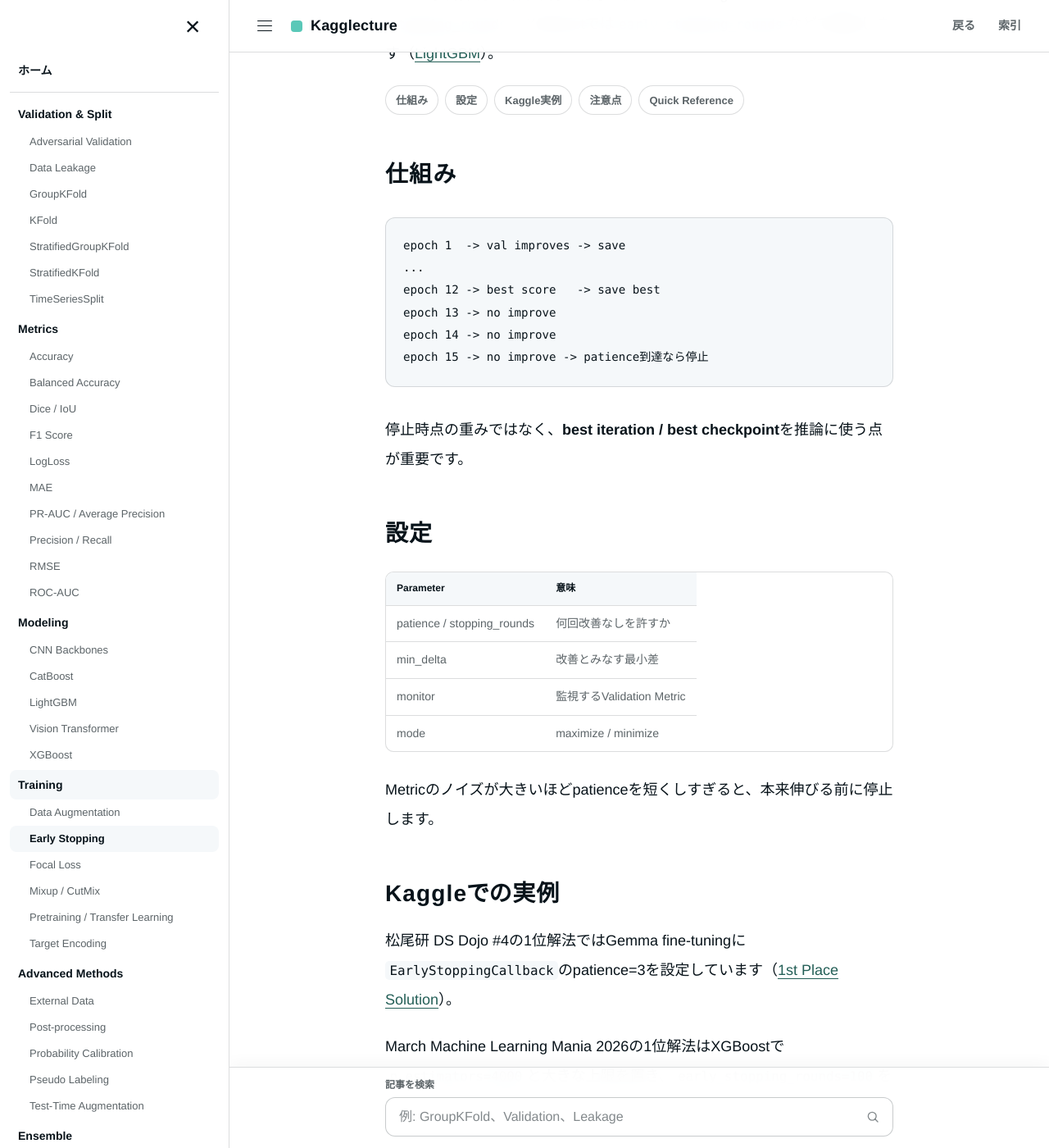
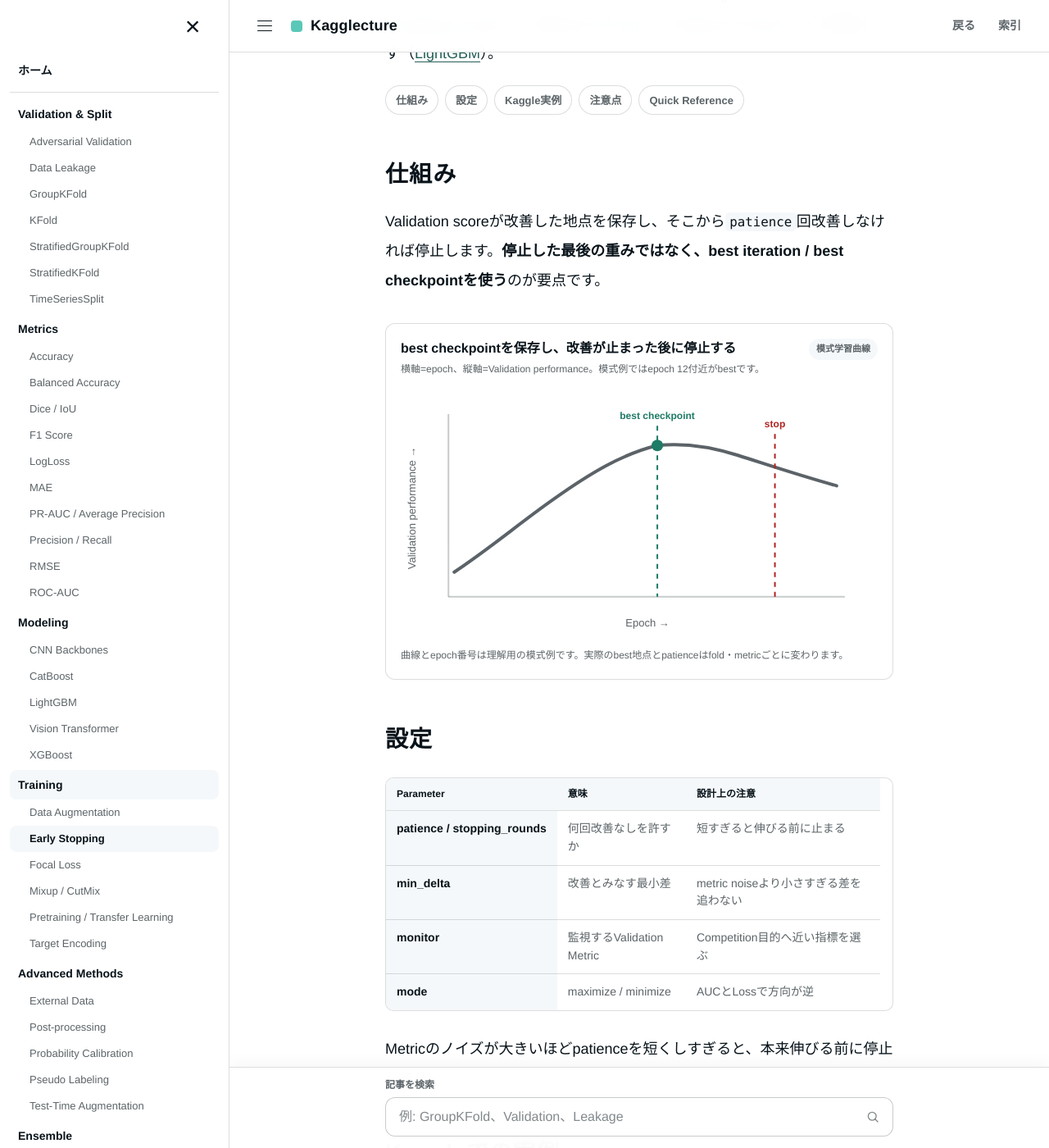
Before and after one commit to morikazu1119/Kagglecture, a Jekyll site: the page built from wiki/training/early-stopping.md, in a window 1280 px wide and 1400 px high, scrolled down 355 px. Shown: the whole window at 82% size. Built offline with Jekyll 4.4.1, drawn with Linux system fonts in a browser that asks for light colours.

Commit message:
feat: replace Early Stopping text diagram with HTML SVG curve

````diff
--- a/wiki/training/early-stopping.md
+++ b/wiki/training/early-stopping.md
@@ -31,25 +31,36 @@ Epochやtree数を固定するより、foldごとに「改善が止まる場所
 
 ## 仕組み {#mechanism}
 
-```text
-epoch 1  -> val improves -> save
-...
-epoch 12 -> best score   -> save best
-epoch 13 -> no improve
-epoch 14 -> no improve
-epoch 15 -> no improve -> patience到達なら停止
-```
+Validation scoreが改善した地点を保存し、そこから`patience`回改善しなければ停止します。**停止した最後の重みではなく、best iteration / best checkpointを使う**のが要点です。
 
-停止時点の重みではなく、**best iteration / best checkpoint**を推論に使う点が重要です。
+<div class="static-viz html-chart" aria-label="Early StoppingのValidation curve模式図">
+  <div class="viz-heading"><div><div class="viz-title">best checkpointを保存し、改善が止まった後に停止する</div><p class="viz-subtitle">横軸=epoch、縦軸=Validation performance。模式例ではepoch 12付近がbestです。</p></div><span class="viz-badge">模式学習曲線</span></div>
+  <svg viewBox="0 0 580 300" role="img" aria-label="epoch 12でbestになり、その後patience分改善せず停止する模式曲線">
+    <line x1="58" y1="250" x2="540" y2="250" stroke="var(--border-strong)" stroke-width="2" />
+    <line x1="58" y1="250" x2="58" y2="28" stroke="var(--border-strong)" stroke-width="2" />
+    <path d="M65,220 C110,190 145,160 185,132 C230,100 270,76 312,66 C350,62 382,69 410,78 C445,89 480,101 530,115" fill="none" stroke="var(--text-secondary)" stroke-width="4" stroke-linecap="round" />
+    <line x1="312" y1="42" x2="312" y2="250" stroke="var(--success)" stroke-width="2" stroke-dasharray="6 6" />
+    <circle cx="312" cy="66" r="7" fill="var(--success)" />
+    <line x1="455" y1="52" x2="455" y2="250" stroke="var(--danger)" stroke-width="2" stroke-dasharray="6 6" />
+    <text x="312" y="34" text-anchor="middle" fill="var(--success)" font-size="12" font-weight="700">best checkpoint</text>
+    <text x="455" y="44" text-anchor="middle" fill="var(--danger)" font-size="12" font-weight="700">stop</text>
+    <text x="300" y="286" text-anchor="middle" fill="var(--text-secondary)" font-size="13">Epoch →</text>
+    <text x="18" y="142" text-anchor="middle" fill="var(--text-secondary)" font-size="13" transform="rotate(-90 18 142)">Validation performance →</text>
+  </svg>
+  <p class="viz-caption">曲線とepoch番号は理解用の模式例です。実際のbest地点とpatienceはfold・metricごとに変わります。</p>
+</div>
 
 ## 設定 {#settings}
 
-| Parameter | 意味 |
-|---|---|
-| patience / stopping_rounds | 何回改善なしを許すか |
-| min_delta | 改善とみなす最小差 |
-| monitor | 監視するValidation Metric |
-| mode | maximize / minimize |
+<div class="html-table-wrap"><table class="html-table">
+  <thead><tr><th scope="col">Parameter</th><th scope="col">意味</th><th scope="col">設計上の注意</th></tr></thead>
+  <tbody>
+    <tr><th scope="row">patience / stopping_rounds</th><td>何回改善なしを許すか</td><td>短すぎると伸びる前に止まる</td></tr>
+    <tr><th scope="row">min_delta</th><td>改善とみなす最小差</td><td>metric noiseより小さすぎる差を追わない</td></tr>
+    <tr><th scope="row">monitor</th><td>監視するValidation Metric</td><td>Competition目的へ近い指標を選ぶ</td></tr>
+    <tr><th scope="row">mode</th><td>maximize / minimize</td><td>AUCとLossで方向が逆</td></tr>
+  </tbody>
+</table></div>
 
 Metricのノイズが大きいほどpatienceを短くしすぎると、本来伸びる前に停止します。
 
````
